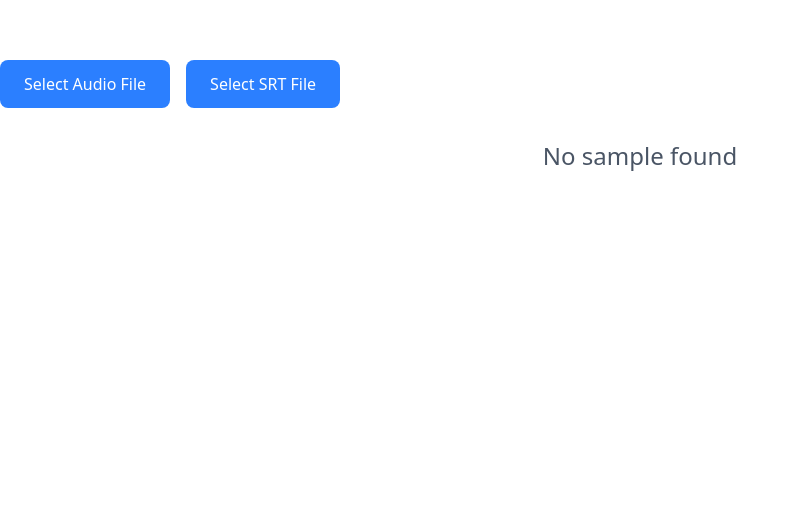
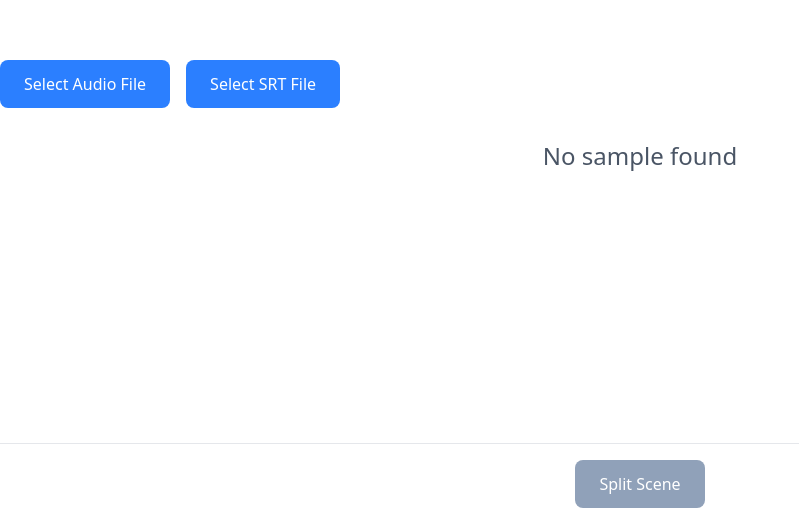
Before and after one commit to buffmail/shadowSpeaker, a Next.js app: page / in a window 1280 px wide. Shown: the part 276-800 px from the top of the page, without its empty margins (0-799 px from the left). Built offline with nearby package versions, Linux system fonts and the light colour scheme.

Commit message:
split scenes.

```diff
--- a/package.json
+++ b/package.json
@@ -10,6 +10,7 @@
   },
   "dependencies": {
     "@breezystack/lamejs": "^1.2.7",
+    "immer": "^10.1.3",
     "memoize-one": "^6.0.0",
     "nanoid": "^5.1.6",
     "next": "15.3.0",
--- a/src/app/page.tsx
+++ b/src/app/page.tsx
@@ -6,6 +6,7 @@ import { opfsExist, opfsRead, opfsWrite } from "./util/opfs";
 import { AudioSample, splitMp3Segments, makeSilentWav } from "./util/sample";
 import { nanoid } from "nanoid";
 import memoizeOne from "memoize-one";
+import { produce } from "immer";
 
 const LS_INDEX = "lastPlayIndex";
 const LS_LAST_PROJECT = "lastProject";
@@ -145,6 +146,23 @@ const getAllSceneIds = memoizeOne((segments: Segment[]): string[] => {
     .map((segment) => segment.sceneId)
     .filter((e, i, a) => a.indexOf(e) === i);
 });
+
+const splitScenes = (segments: Segment[], segIdx: number): Segment[] => {
+  if (segIdx < 0 || segIdx >= segments.length) {
+    return segments;
+  }
+  const origSceneId = segments[segIdx].sceneId;
+  const newSceneId = nanoid();
+  return produce(segments, (draft) => {
+    for (let i = segIdx; i < segments.length; ++i) {
+      if (draft[i].sceneId === origSceneId) {
+        draft[i].sceneId = newSceneId;
+      } else {
+        break;
+      }
+    }
+  });
+};
 
 export default function Home() {
   const [status, setStatus] = useState<string>("");
@@ -317,9 +335,13 @@ export default function Home() {
         const sceneBeginIdx = segments.findIndex(
           (elem) => elem.sceneId === sceneId
         );
-        const sceneEndIdx = segments.findIndex(
-          (elem) => elem.sceneId === sceneId + 1
-        );
+        const sceneIds = getAllSceneIds(segments);
+        const sceneIdIdx = sceneIds.indexOf(sceneId);
+        const nextSceneId = sceneIds[sceneIdIdx + 1];
+        const sceneEndIdx =
+          nextSceneId === undefined
+            ? segments.length
+            : segments.findIndex((elem) => elem.sceneId === nextSceneId);
         const newBeginIdx = sceneBeginIdx === -1 ? index : sceneBeginIdx;
         const newEndIdx = sceneEndIdx === -1 ? segments.length : sceneEndIdx;
         rangeInfo = initRangeInfo
@@ -665,6 +687,20 @@ export default function Home() {
           </div>
         )}
       </div>
+
+      <div className="fixed bottom-0 left-0 right-0 bg-white dark:bg-gray-900 border-t border-gray-200 dark:border-gray-700 p-4 z-20">
+        <div className="flex justify-center gap-4">
+          <button
+            onClick={() => {
+              const newSegments = splitScenes(segments, segIndex);
+              setSegments(newSegments);
+            }}
+            className="cursor-pointer bg-slate-400 hover:bg-slate-500 text-white px-6 py-3 rounded-lg font-medium transition-colors"
+          >
+            Split Scene
+          </button>
+        </div>
+      </div>
     </main>
   );
 }
```
Also changed, not shown: 1 other file (tests, documents, lock files or other folders).
